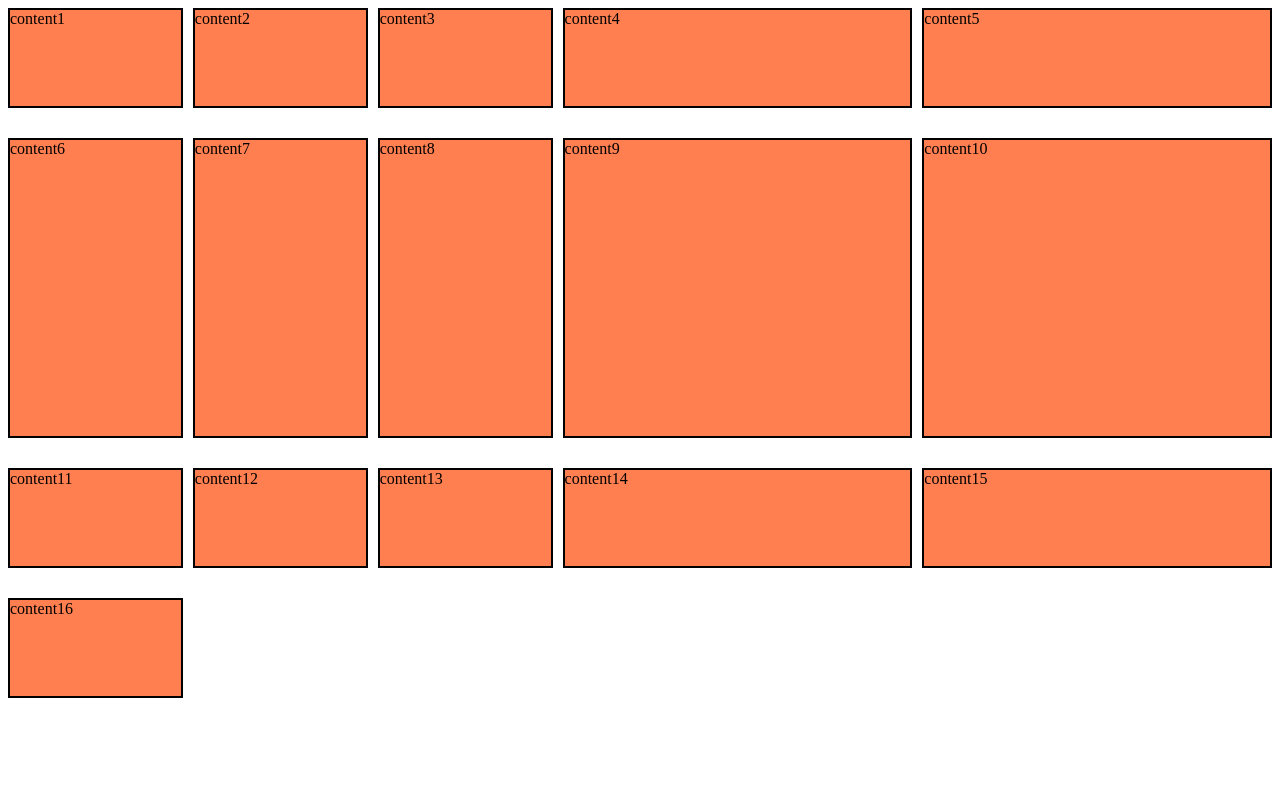
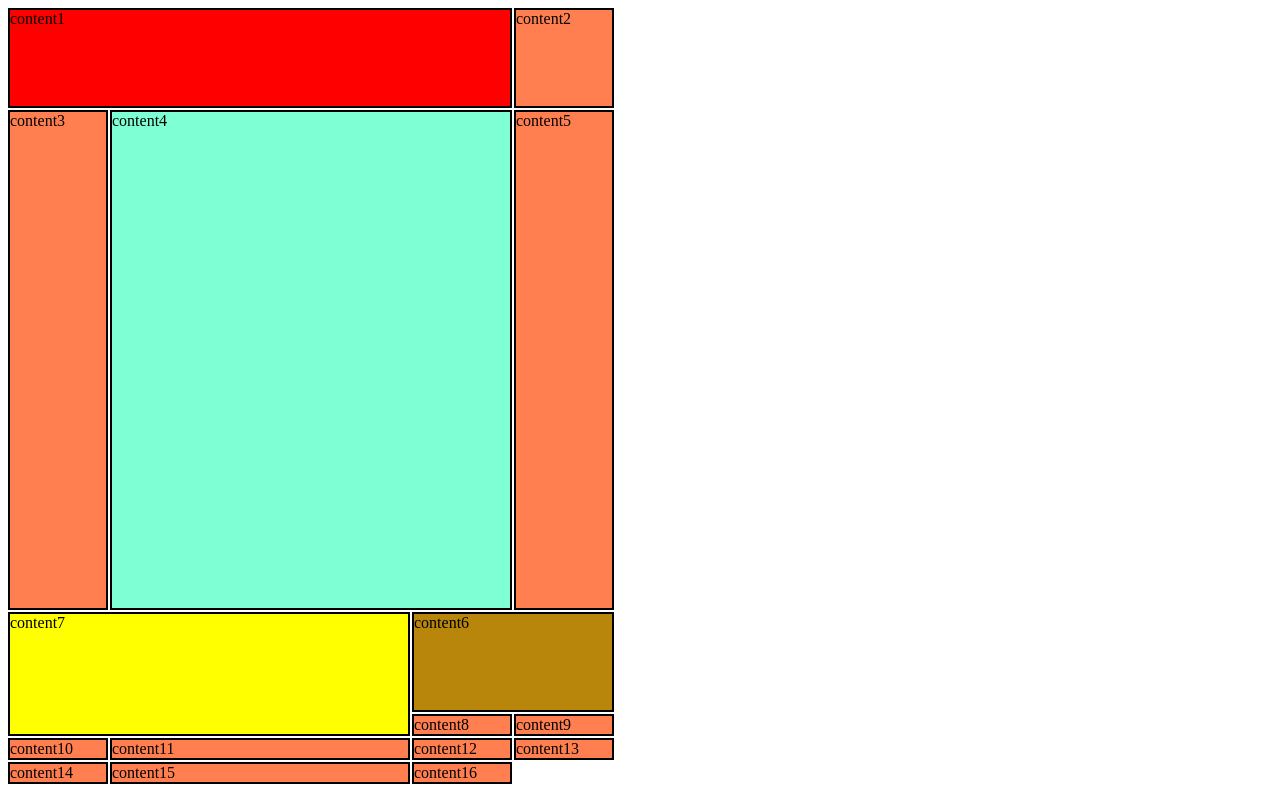
Before and after one commit to eminbulbul/html-css_sessions, a plain HTML site: page Grid/index.html in a window 1280 px wide. Drawn offline with Linux system fonts and the light colour scheme.

Commit message:
span method added

```diff
--- a/Grid/style.css
+++ b/Grid/style.css
@@ -5,15 +5,16 @@
     /* auto tum sayfaya sigdirir  */
     /* min max media querry gibi kullanilabilir. */
     /* grid-template-columns: 1fr 1fr 3fr 2fr; */
-    grid-template-columns: repeat(2, 1fr) 1fr repeat(2, 2fr);
+    /* grid-template-columns: repeat(2, 1fr) 1fr repeat(2, 2fr); */
+    grid-template-columns: 100px 300px 100px 100px;
+    /* grid-template-rows: repeat(3, 1fr) 500px; */
     /* grid-template-rows: 100px 300px 100px 100px; */
-    /* grid-template-rows: repeat(3, 1fr) 500px; */
-    grid-template-rows: 100px 300px 100px 100px;
+    grid-template-rows: 100px 500px 100px;
     /* Gap Ozellikleri */
-    column-gap: 20px;
-    row-gap: 10px;
+    /* column-gap: 20px;
+    row-gap: 10px; */
     /* Shortand */
-    gap: 30px 10px;
+    gap: 2px 2px;
 }
 
 .content {
@@ -28,3 +29,32 @@
     display: grid;
     justify-content: center;
 } */
+
+
+/* area tanimlama 1.yol  */
+
+.content1 {
+    grid-column-start: 1;
+    grid-column-end: 4;
+    background-color: red;
+}
+
+.content4 {
+    grid-column-start: 2;
+    grid-column-end: 4;
+    background-color: aquamarine
+}
+
+.content7 {
+    grid-column: 1/3;
+    grid-row: 3/5;
+    background-color: yellow;
+}
+
+
+/* 2.yol span => tane */
+
+.content6 {
+    grid-column: 3/span 2;
+    background-color: darkgoldenrod;
+}
```
